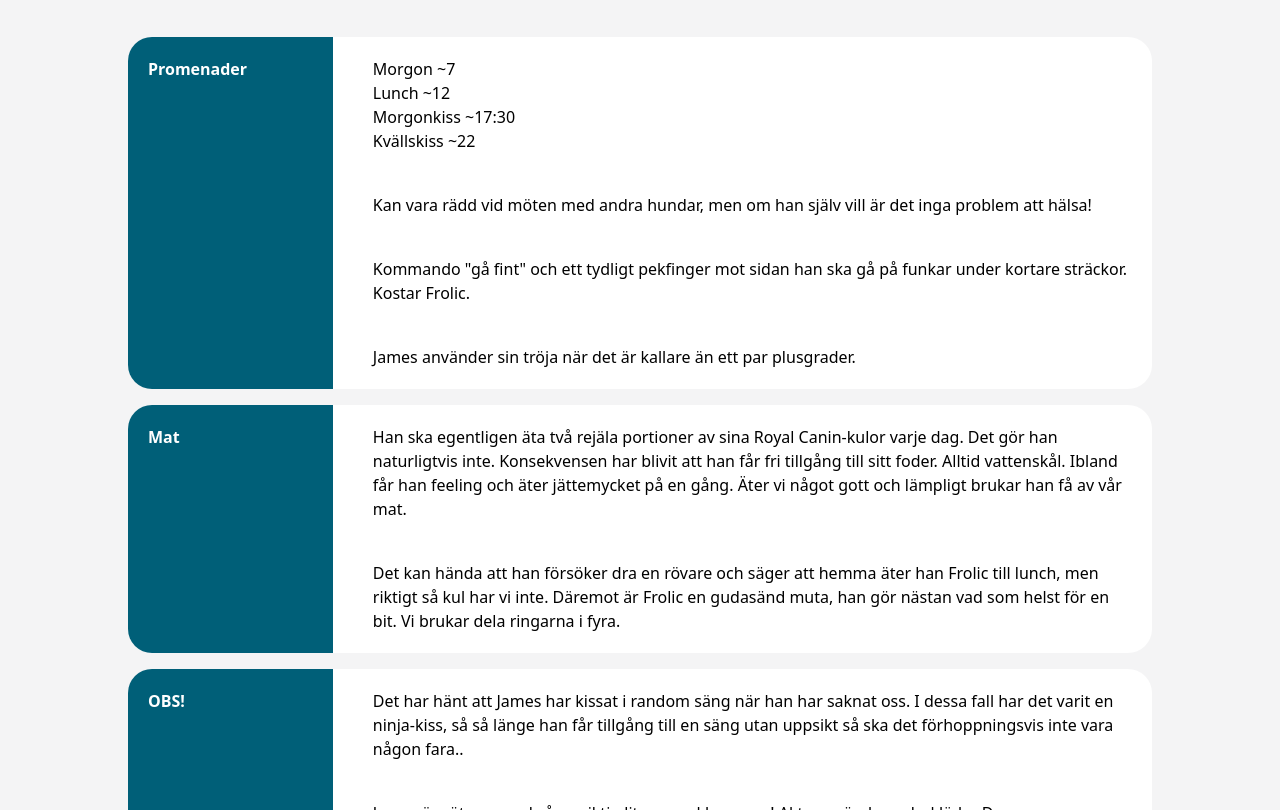
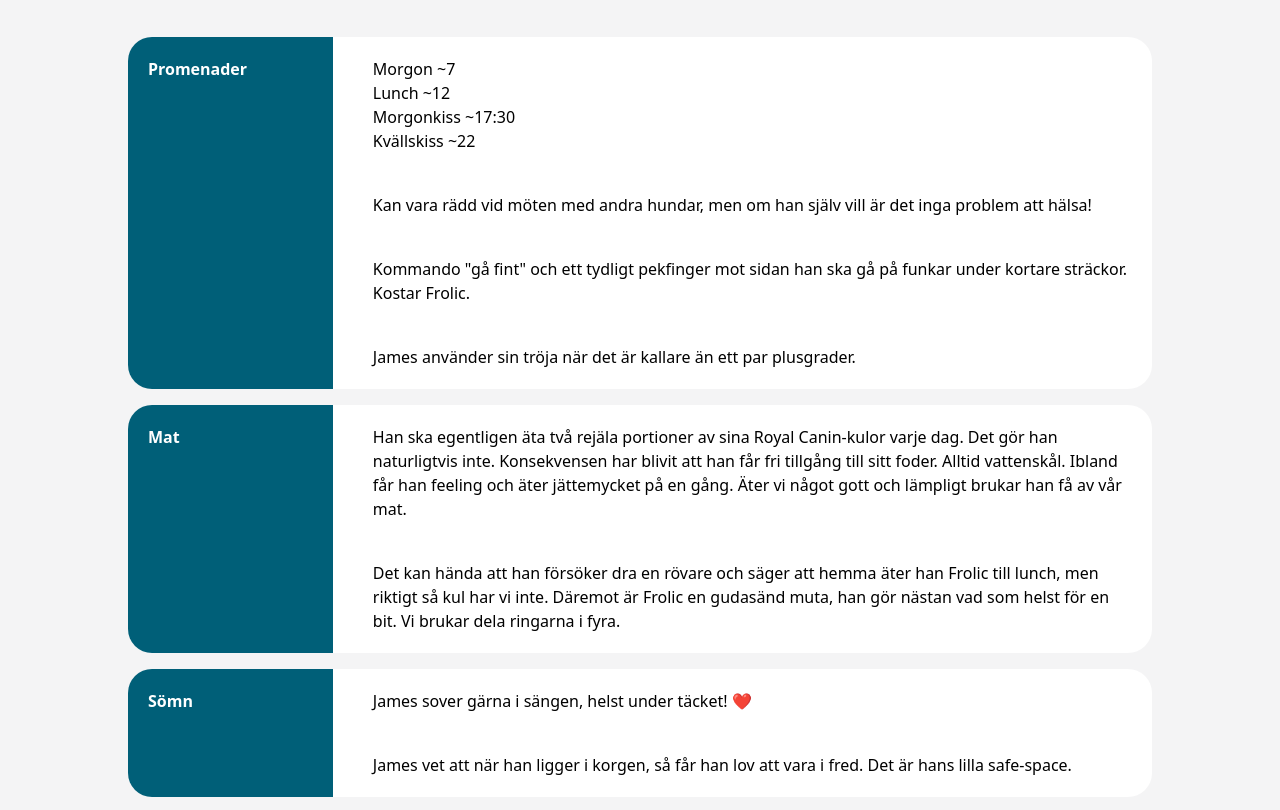
Before and after one commit to LinneaToth/james101, a website: page index.html in a window 1280 px wide. Shown: the part 107-917 px from the top of the page. Drawn offline with Linux system fonts and the light colour scheme.

Commit message:
Update index.html

```diff
--- a/index.html
+++ b/index.html
@@ -40,6 +40,15 @@
             </p>
         </div>
     </div>
+
+    <div class="list-items">
+        <div class="list-items-index">Sömn</div>
+        <div class="list-items-content">
+            <p>James sover gärna i sängen, helst under täcket! ❤️</p>
+            <p>James vet att när han ligger i korgen, så får han lov att vara i fred. Det är hans lilla safe-space.
+            </p>
+        </div>
+    </div>
     <div class="list-items">
         <div class="list-items-index">OBS!</div>
         <div class="list-items-content">
```
